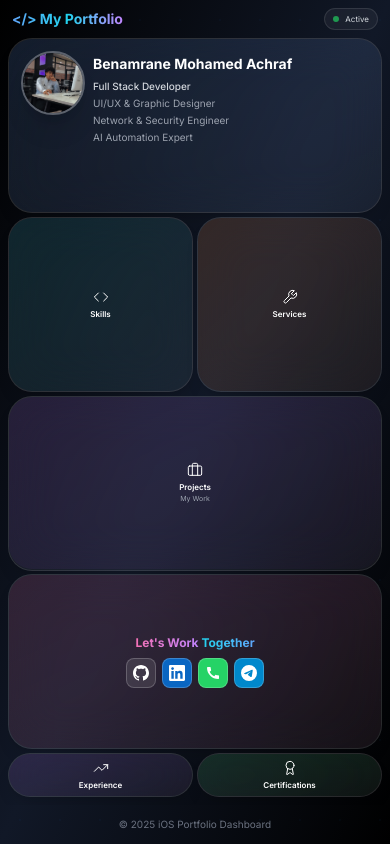
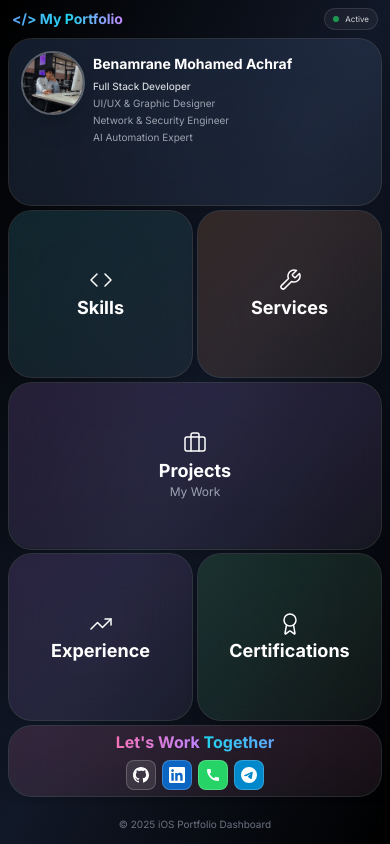
Before and after one commit to achrafbenamrane/Portfolio, a Next.js app: page / in a window 390 px wide. Built offline with nearby package versions, Linux system fonts and the light colour scheme.

Commit message:
Optimize mobile layout: Contact card same size as Profile, larger bold titles, better spacing

```diff
--- a/app/page.tsx
+++ b/app/page.tsx
@@ -37,7 +37,7 @@ function ContactCard({
       <div className="relative h-full w-full flex flex-col justify-center p-1.5 sm:p-2 md:p-3 lg:p-4 xl:p-6 gap-2 sm:gap-3 md:gap-4 lg:gap-6 xl:gap-8">
         {/* Motivation Line */}
         <div>
-          <h2 className="text-xs sm:text-sm md:text-base lg:text-xl xl:text-2xl 2xl:text-3xl font-bold text-center leading-tight">
+          <h2 className="text-base sm:text-sm md:text-base lg:text-xl xl:text-2xl 2xl:text-3xl font-bold text-center leading-tight">
             <span className="bg-gradient-to-r from-pink-400 to-purple-400 bg-clip-text text-transparent">
               Let's Work
             </span>
@@ -176,11 +176,11 @@ function IOSTile({
             </div>
           ) : (
             <>
-              <Icon className="w-4 h-4 sm:w-5 sm:h-5 md:w-6 md:h-6 lg:w-8 lg:h-8 xl:w-10 xl:h-10 text-white mb-1 sm:mb-1.5 md:mb-2" strokeWidth={1.5} />
-              <h3 className="text-[8px] sm:text-[9px] md:text-[10px] lg:text-xs xl:text-sm font-semibold text-white leading-tight">
+              <Icon className="w-6 h-6 sm:w-5 sm:h-5 md:w-6 md:h-6 lg:w-8 lg:h-8 xl:w-10 xl:h-10 text-white mb-1 sm:mb-1.5 md:mb-2" strokeWidth={1.5} />
+              <h3 className="text-lg font-bold sm:text-[9px] sm:font-semibold md:text-[10px] lg:text-xs xl:text-sm text-white leading-tight">
                 {title}
               </h3>
-              {subtitle && <p className="text-[7px] sm:text-[8px] md:text-[9px] lg:text-[10px] text-gray-400 mt-0.5">{subtitle}</p>}
+              {subtitle && <p className="text-xs sm:text-[8px] md:text-[9px] lg:text-[10px] text-gray-400 mt-0.5">{subtitle}</p>}
             </>
           )}
         </div>
@@ -241,7 +241,7 @@ export default function Home() {
                 href="/profile"
                 color="blue"
                 delay={0}
-                className="col-span-4 row-span-1 sm:col-span-2 sm:row-span-3"
+                className="col-span-4 row-span-1 sm:col-span-2 sm:row-span-3 order-1 sm:order-none"
                 showImage={true}
               />
 
@@ -252,7 +252,7 @@ export default function Home() {
                 href="/skills"
                 color="cyan"
                 delay={0.1}
-                className="col-span-2 row-span-1 sm:col-span-1 sm:row-span-1"
+                className="col-span-2 row-span-1 sm:col-span-1 sm:row-span-1 order-2 sm:order-none"
               />
 
               {/* Services - Larger on mobile */}
@@ -262,7 +262,7 @@ export default function Home() {
                 href="/services"
                 color="orange"
                 delay={0.2}
-                className="col-span-2 row-span-1 sm:col-span-1 sm:row-span-1"
+                className="col-span-2 row-span-1 sm:col-span-1 sm:row-span-1 order-3 sm:order-none"
               />
 
               {/* Projects - Full width on mobile */}
@@ -273,11 +273,11 @@ export default function Home() {
                 href="/projects"
                 color="purple"
                 delay={0.3}
-                className="col-span-4 row-span-1 sm:col-span-2 sm:row-span-1"
+                className="col-span-4 row-span-1 sm:col-span-2 sm:row-span-1 order-4 sm:order-none"
               />
 
-              {/* Connect - Full width last row on mobile, 2x2 middle position on desktop */}
-              <div className="col-span-4 row-span-1 sm:col-span-2 sm:row-span-2">
+              {/* Connect - Full width LAST on mobile (LARGER to match Profile), 2x2 middle position on desktop */}
+              <div className="col-span-4 row-span-2 sm:col-span-2 sm:row-span-2 order-7 sm:order-none">
                 <ContactCard
                   delay={0.4}
                   className=""
@@ -291,7 +291,7 @@ export default function Home() {
                 href="/experience"
                 color="purple"
                 delay={0.5}
-                className="col-span-2 row-span-1 sm:col-span-1 sm:row-span-1"
+                className="col-span-2 row-span-1 sm:col-span-1 sm:row-span-1 order-5 sm:order-none"
               />
 
               {/* Certifications - Larger on mobile, bottom right on desktop */}
@@ -301,7 +301,7 @@ export default function Home() {
                 href="/certifications"
                 color="green"
                 delay={0.6}
-                className="col-span-2 row-span-1 sm:col-span-1 sm:row-span-1"
+                className="col-span-2 row-span-1 sm:col-span-1 sm:row-span-1 order-6 sm:order-none"
               />
 
             </div>
```
